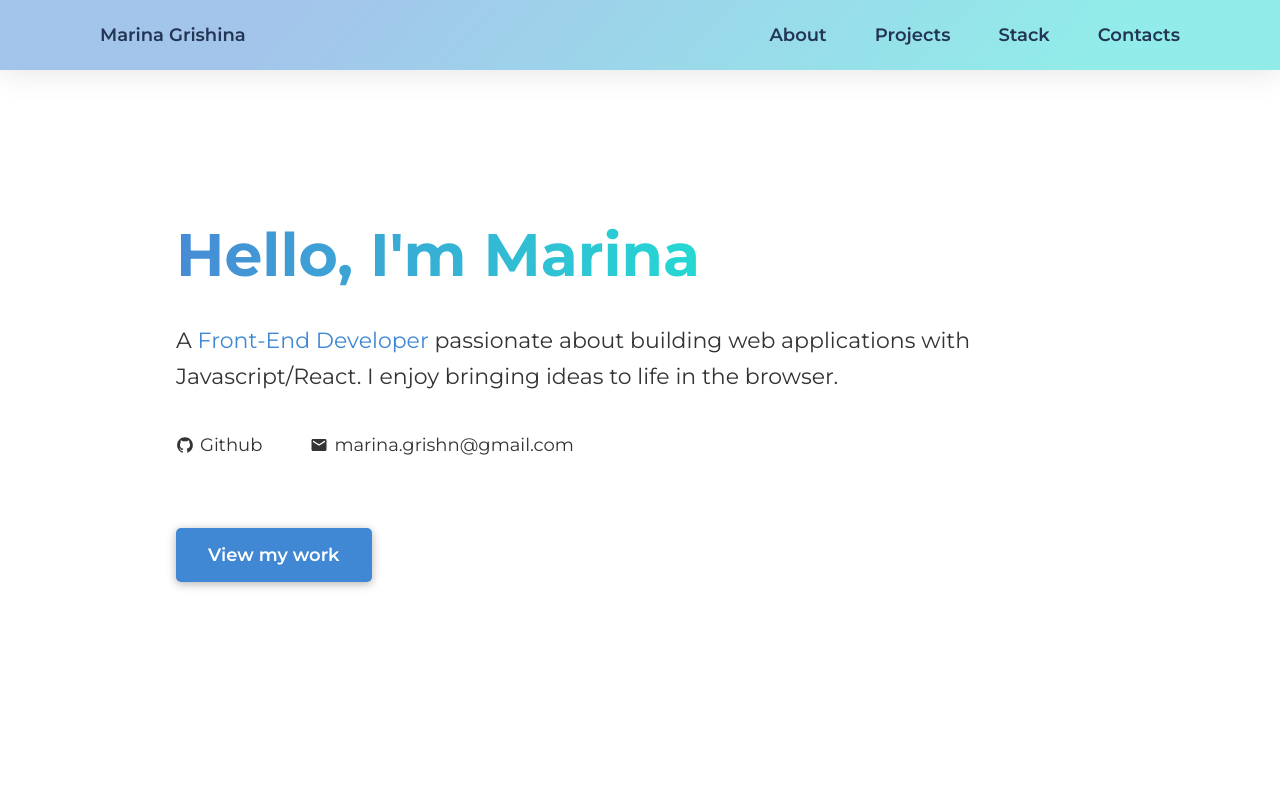
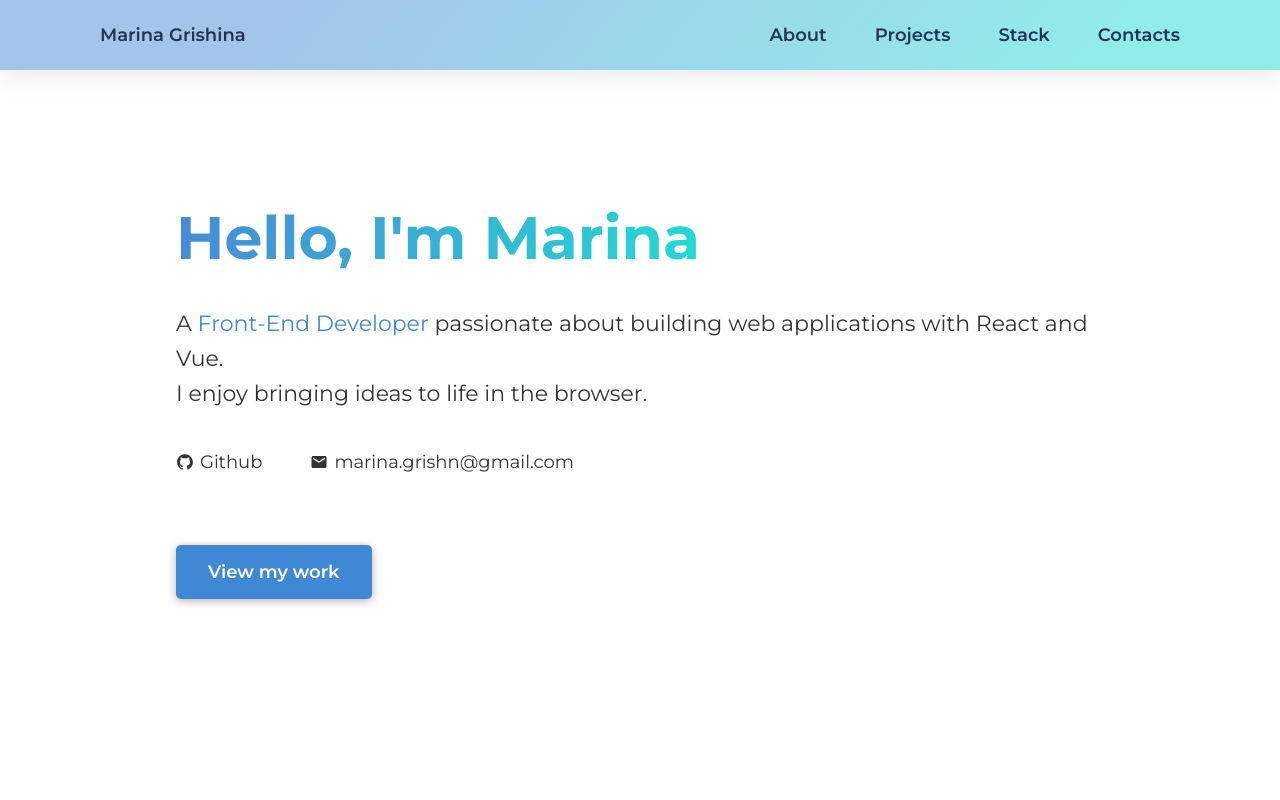
Before and after one commit to MarinGr/portfolio, a React (Create React App) app: page / in a window 1280 px wide. Shown: the top 800 px of the page. Built offline with nearby package versions, Linux system fonts and the light colour scheme.

Commit message:
update stack info

```diff
--- a/src/assets/data/stackData.jsx
+++ b/src/assets/data/stackData.jsx
@@ -3,6 +3,7 @@ import html from "../images/stackImages/html.png";
 import css from "../images/stackImages/css.png";
 import js from "../images/stackImages/js.png";
 import react from "../images/stackImages/react.png";
+import vuejs from "../images/stackImages/vuejs.png";
 import typescript from "../images/stackImages/typescript.png";
 import sass from "../images/stackImages/sass.png";
 
@@ -10,7 +11,8 @@ export const stackData = [
   { id: uuidv4(), img: html, title: "HTML" },
   { id: uuidv4(), img: css, title: "CSS" },
   { id: uuidv4(), img: js, title: "Javascript" },
+  { id: uuidv4(), img: react, title: "React" },
+  { id: uuidv4(), img: vuejs, title: "Vue" },
   { id: uuidv4(), img: sass, title: "Sass" },
-  { id: uuidv4(), img: react, title: "React" },
   { id: uuidv4(), img: typescript, title: "Typescript" },
 ];
--- a/src/components/About.jsx
+++ b/src/components/About.jsx
@@ -11,8 +11,8 @@ export default function About() {
         <Title>Hello, I'm Marina</Title>
         <Desc>
           A <HighlightText>Front-End Developer</HighlightText> passionate about
-          building web applications with Javascript/React. I enjoy bringing
-          ideas to life in the browser.
+          building web applications with React and Vue.
+          <br />I enjoy bringing ideas to life in the browser.
         </Desc>
         <LinksContainer>
           <Link href="https://github.com/MarinGr" target="_blank">
```
Also changed, not shown: src/assets/images/stackImages/vuejs.png (added).
